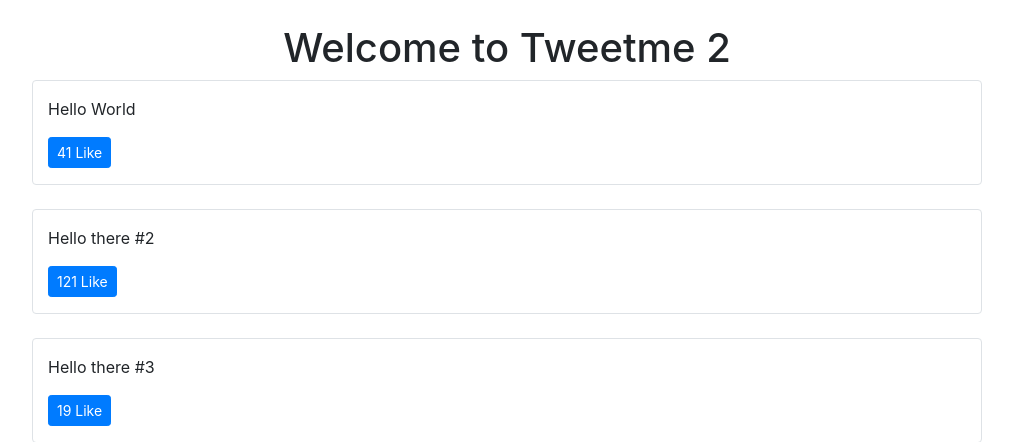
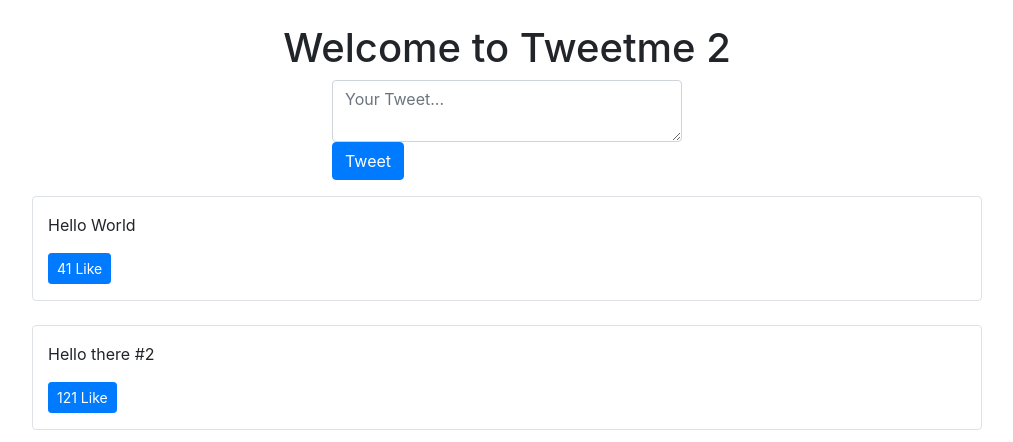
Before and after one commit to jewells07/TweetMe, a Django app: page / in a window 1280 px wide. Shown: the part 56-498 px from the top of the page, without its empty margins (133-1146 px from the left). Run offline with Django 3.2, Linux system fonts and the light colour scheme; data comes from the database, SQL or seed files in the repository; both versions use the stored data as it was after the commit; some libraries are stand-ins or nearby versions.

Commit message:
Tweet Form by Hand

```diff
--- a/templates/pages/home.html
+++ b/templates/pages/home.html
@@ -10,6 +10,16 @@
         </div>
 </div>
 
+<div class="row mb-3">
+    <div class="col-md-4 mx-auto col-10">
+        <form class="form" method='POST' action='/create-tweet'>
+        {% csrf_token %}
+            <input type="hidden" value='/' name='next' />
+            <textarea class="form-control" name="content" placeholder='Your Tweet...' ></textarea>
+            <button type="submit" class="btn btn-primary">Tweet</button>
+        </form>
+    </div>
+</div>
 
 <div class='row' id="tweets">
     Loading....
```
Also changed, not shown: db.sqlite3.
